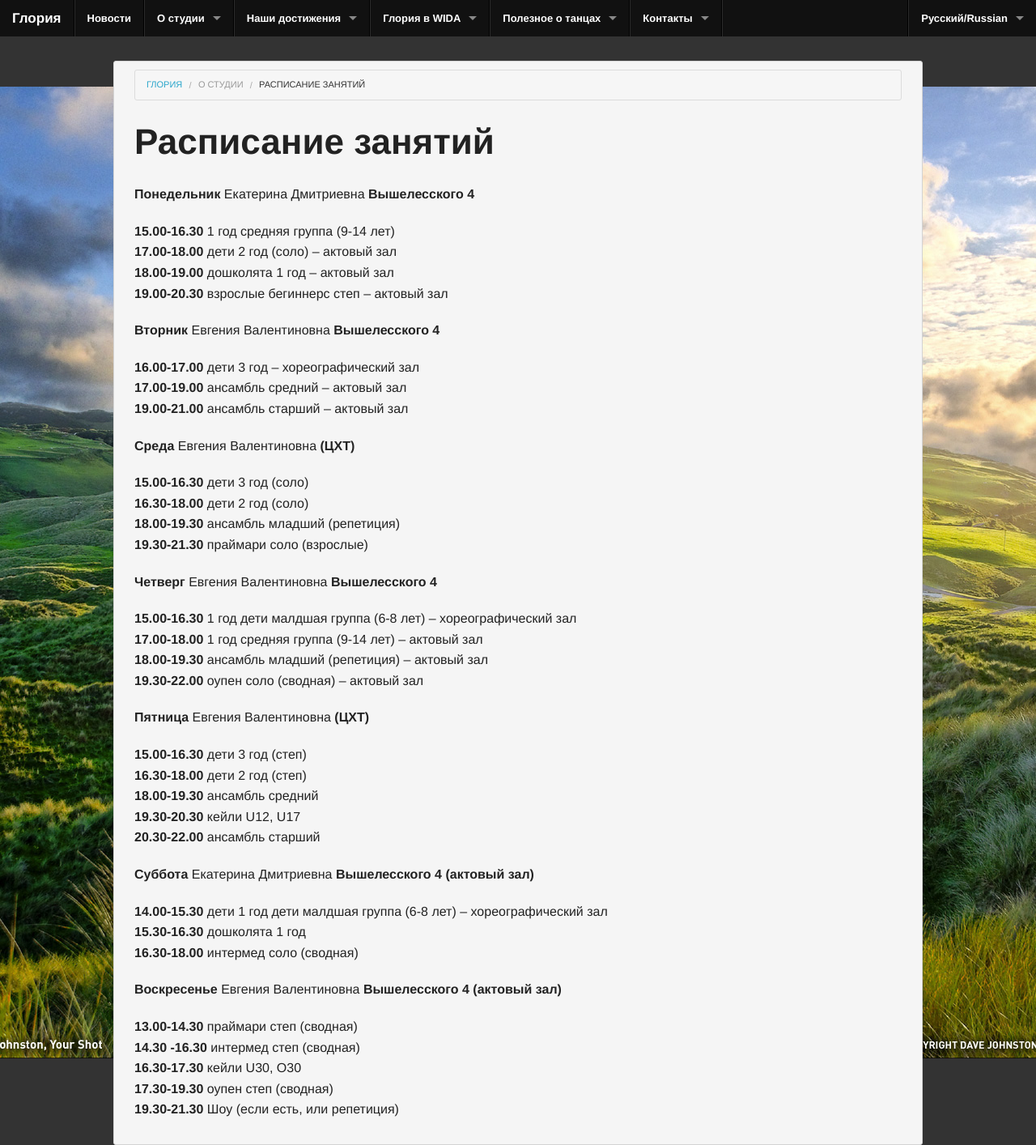
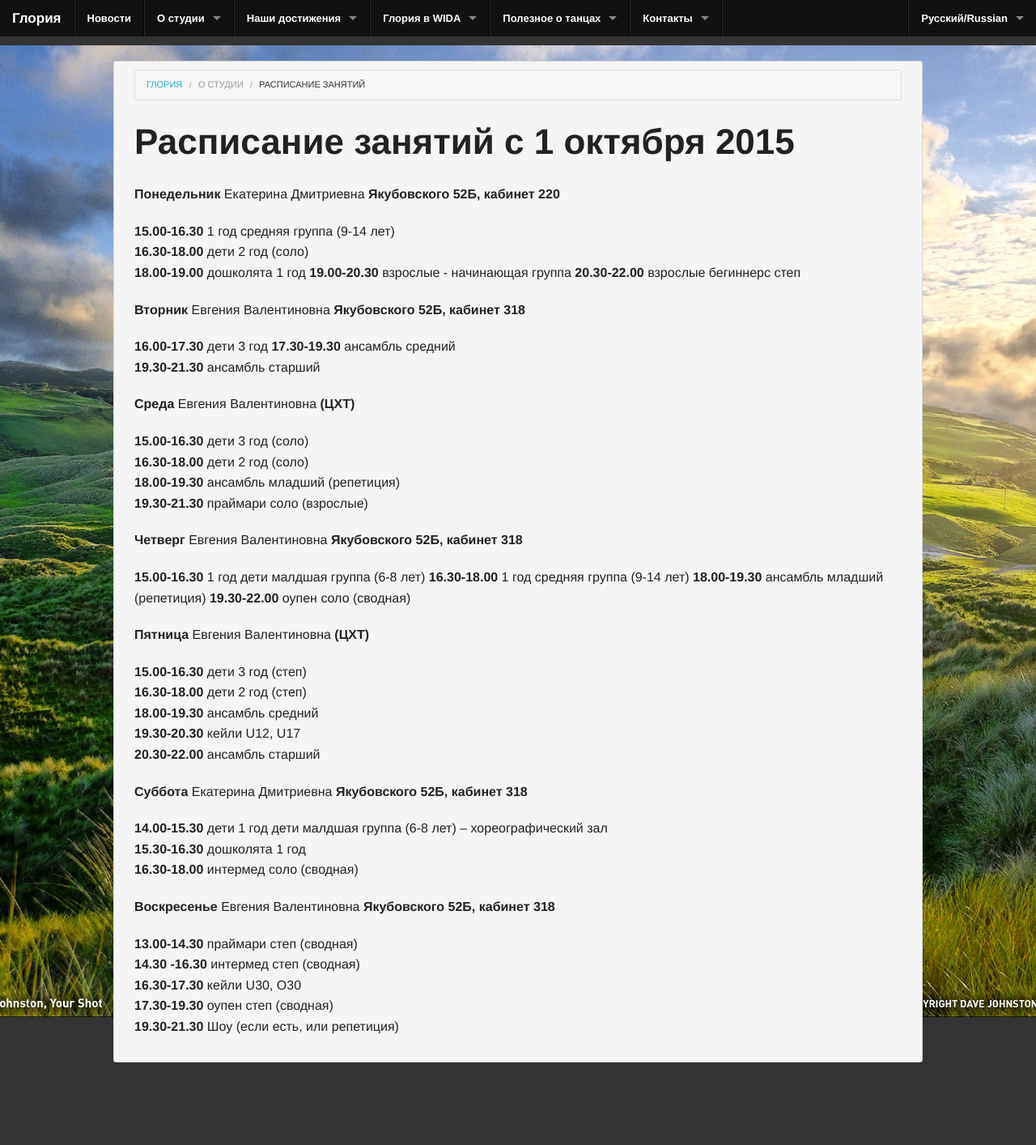
Before and after one commit to gloria-studio/gloria-studio.github.io, a Jekyll site: the page built from about/schedule/index.md, in a window 1280 px wide. Shown: the whole page at 81% size. Built offline with Jekyll 4.4.1, drawn with Linux system fonts in a browser that asks for light colours; Markdown is read by kramdown in place of the engine named in the settings; after the commit the page ends 1312 px from its top, so only the background shows below that.

Commit message:
Updated index.md

```diff
--- a/about/schedule/index.md
+++ b/about/schedule/index.md
@@ -11,25 +11,28 @@ published: true
 
 
 
-# Расписание занятий
 
-**Понедельник** Екатерина Дмитриевна **Вышелесского 4**
+# Расписание занятий с 1 октября 2015
+
+**Понедельник** Екатерина Дмитриевна **Якубовского 52Б, кабинет 220**
 
 **15.00-16.30**
 1 год средняя группа (9-14 лет)
-**17.00-18.00**
-дети 2 год (соло) – актовый зал
+**16.30-18.00**
+дети 2 год (соло)
 **18.00-19.00**
-дошколята 1 год – актовый зал
+дошколята 1 год
 **19.00-20.30**
-взрослые бегиннерс степ – актовый зал
+взрослые - начинающая группа
+**20.30-22.00**
+взрослые бегиннерс степ
 
 
-**Вторник** Евгения Валентиновна **Вышелесского 4**
+**Вторник** Евгения Валентиновна **Якубовского 52Б, кабинет 318**
 
-**16.00-17.00** дети 3 год – хореографический зал
-**17.00-19.00** ансамбль средний – актовый зал
-**19.00-21.00** ансамбль старший – актовый зал
+**16.00-17.30** дети 3 год
+**17.30-19.30** ансамбль средний
+**19.30-21.30** ансамбль старший
 
 **Среда** Евгения Валентиновна **(ЦХТ)**
 
@@ -38,16 +41,16 @@ published: true
 **18.00-19.30** ансамбль младший (репетиция)
 **19.30-21.30** праймари соло (взрослые)
 
-**Четверг** Евгения Валентиновна **Вышелесского 4**
+**Четверг** Евгения Валентиновна **Якубовского 52Б, кабинет 318**
 
 **15.00-16.30**
-1 год дети малдшая группа (6-8 лет) – хореографический зал
-**17.00-18.00**
-1 год средняя группа (9-14 лет) – актовый зал
+1 год дети малдшая группа (6-8 лет)
+**16.30-18.00**
+1 год средняя группа (9-14 лет)
 **18.00-19.30**
-ансамбль младший (репетиция) – актовый зал
+ансамбль младший (репетиция)
 **19.30-22.00**
-оупен соло (сводная) – актовый зал
+оупен соло (сводная)
 
 **Пятница** Евгения Валентиновна **(ЦХТ)**
 
@@ -57,13 +60,13 @@ published: true
 **19.30-20.30** кейли U12, U17
 **20.30-22.00** ансамбль старший
 
-**Суббота** Екатерина Дмитриевна **Вышелесского 4 (актовый зал)**
+**Суббота** Екатерина Дмитриевна **Якубовского 52Б, кабинет 318**
 
 **14.00-15.30** дети 1 год дети малдшая группа (6-8 лет) – хореографический зал
 **15.30-16.30** дошколята 1 год
 **16.30-18.00** интермед соло (сводная)
 
-**Воскресенье** Евгения Валентиновна **Вышелесского 4 (актовый зал)**
+**Воскресенье** Евгения Валентиновна **Якубовского 52Б, кабинет 318**
 
 **13.00-14.30** праймари степ (сводная)
 **14.30 -16.30** интермед степ (сводная)
```
